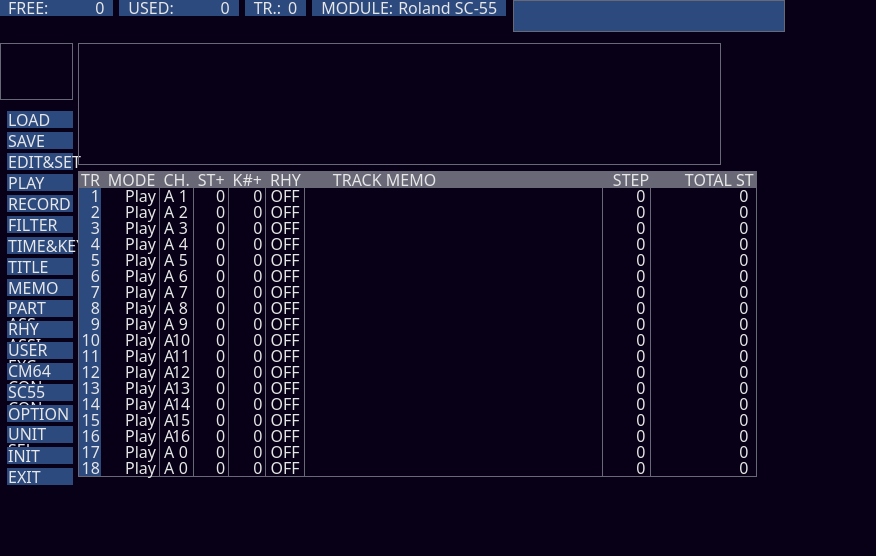
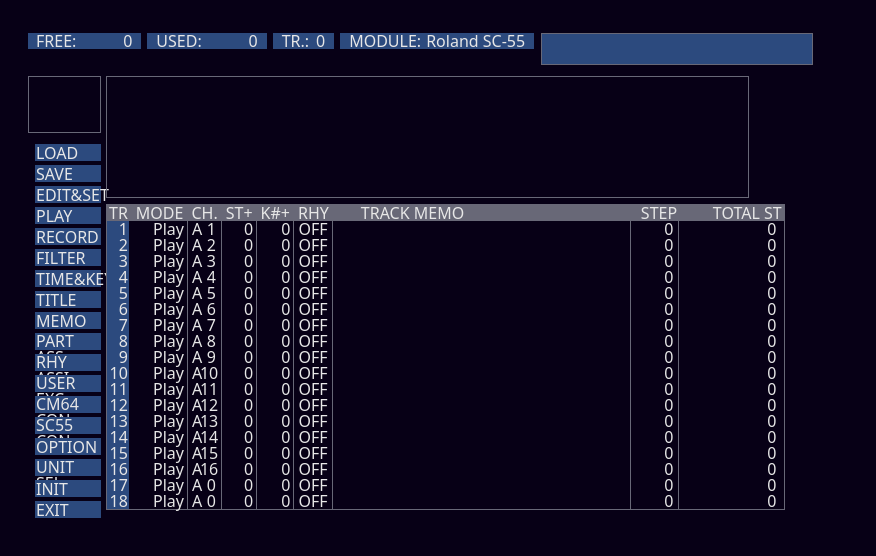
Before and after one commit to mucho613/sted2-clone, a React app: page / in a window 1280 px wide. Shown: the top 556 px of the page, without its empty margins (0-876 px from the left). Built offline with nearby package versions, Linux system fonts and the light colour scheme; the HTML template or start-up script is replaced by a standard one.

Commit message:
fix: layout

```diff
--- a/src/pages/MainScreen.tsx
+++ b/src/pages/MainScreen.tsx
@@ -7,7 +7,7 @@
   const [error, _setError] = useState("");
 
   return (
-    <div className="flex flex-col bg-sted-black">
+    <div className="mt-[33px] ml-7 flex flex-col bg-sted-black">
       <div className="mb-[11px]">
         <Header freeMemory={0} usedMemory={0} trackNumber={0} moduleName={"Roland SC-55"} />
       </div>
```
